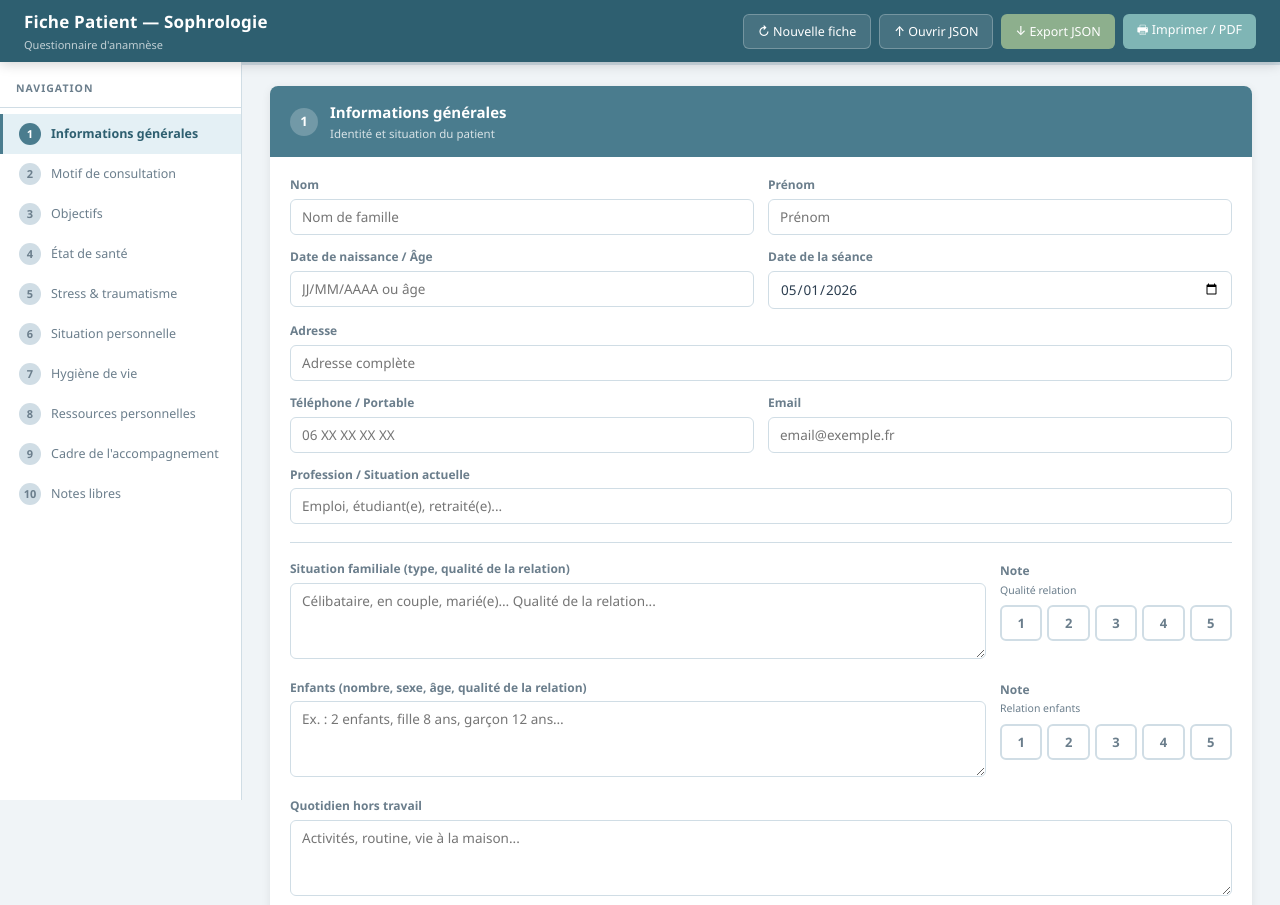
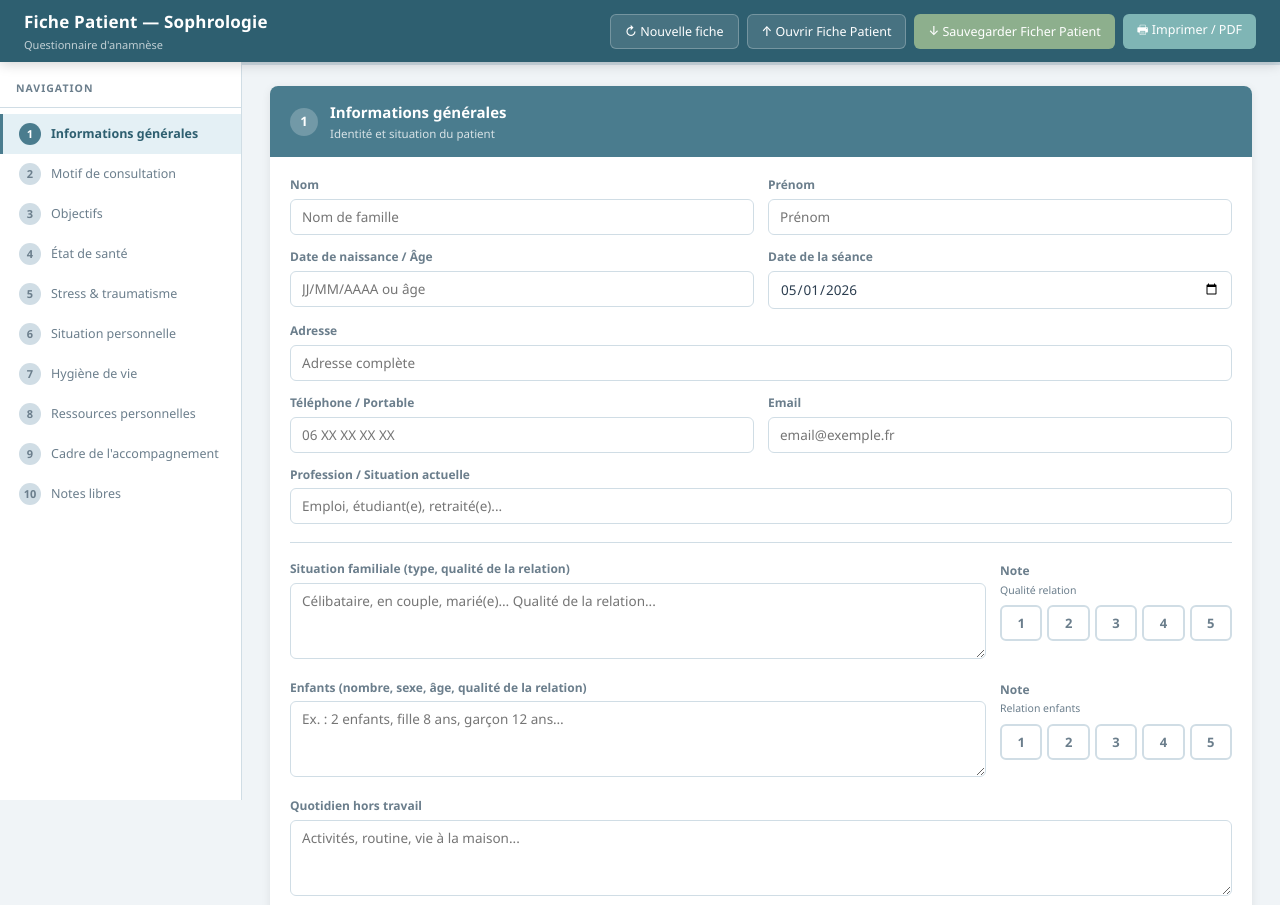
Before and after one commit to sophro-test/fiche-patient, a plain HTML site: page index.html in a window 1280 px wide. Shown: the top 905 px of the page. Drawn offline with Linux system fonts and the light colour scheme.

Commit message:
Add files via upload

```diff
--- a/index.html
+++ b/index.html
@@ -475,8 +475,8 @@ textarea.notes   { min-height: 200px; }
   </div>
   <div class="header-actions">
     <button class="btn btn-ghost" onclick="resetForm()">&#8635; Nouvelle fiche</button>
-    <button class="btn btn-ghost" onclick="importJSON()">&#8593; Ouvrir JSON</button>
-    <button class="btn btn-green" onclick="exportJSON()">&#8595; Export JSON</button>
+    <button class="btn btn-ghost" onclick="importJSON()">&#8593; Ouvrir Fiche Patient</button>
+    <button class="btn btn-green" onclick="exportJSON()">&#8595; Sauvegarder Ficher Patient</button>
     <button class="btn btn-teal" onclick="exportPDF()">&#128438; Imprimer / PDF</button>
     <input type="file" id="importInput" accept=".json" style="display:none" onchange="loadJSON(this)">
   </div>
```
